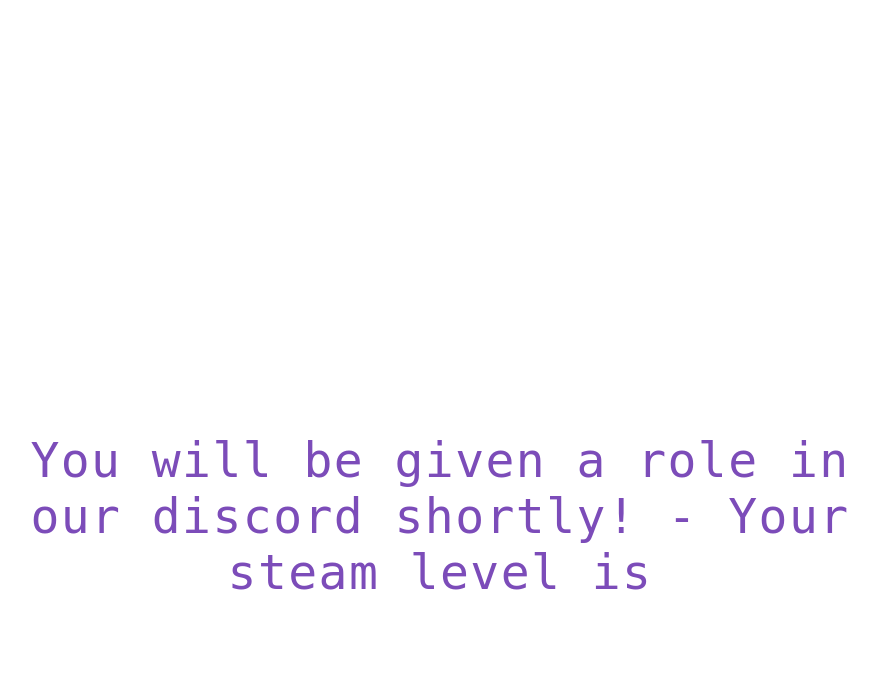
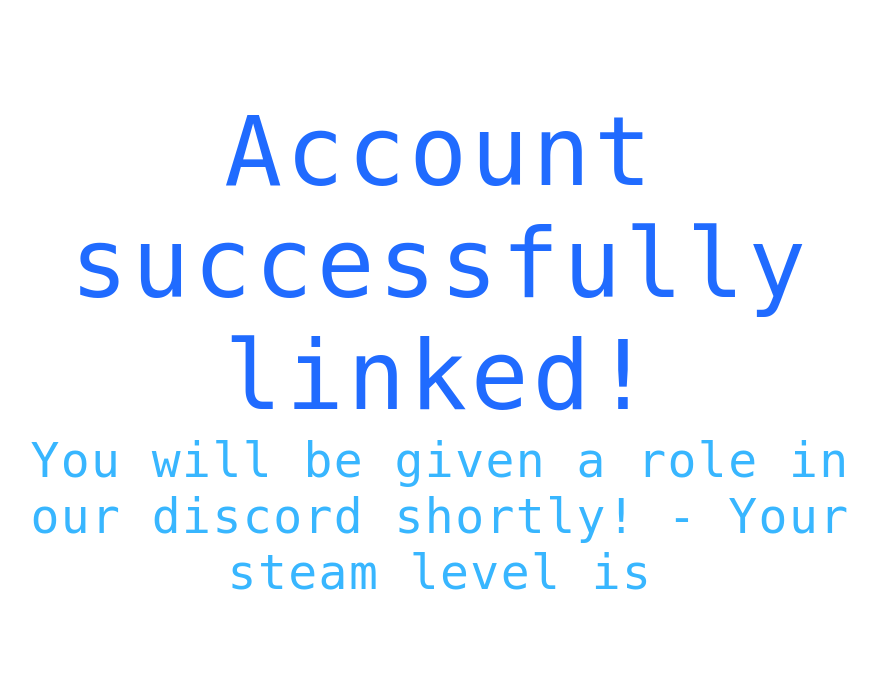
Before and after one commit to JT-Dev321/DuobotBot, a Flask app: template web/templates/callback.html in a window 1280 px wide. Shown: the top 695 px of the page, without its empty margins (200-1078 px from the left). Run offline with Flask 3, Linux system fonts and the light colour scheme; the template is opened without the code that fills it, so the values that code supplies are empty.

Commit message:
Updated style colours

```diff
--- a/web/static/styles.css
+++ b/web/static/styles.css
@@ -1,3 +1,7 @@
+:root {
+  --primary-color: #38b6ff;
+}
+
 .SiteTitle {
   display: flex;
   flex-direction: column;
@@ -7,7 +11,7 @@
   justify-content: center;
   font-size: 6em;
   font-family: "Alfa Slab One", monospace;
-  color: white;
+  color: rgb(32, 107, 255);
   letter-spacing: 0.04em;
   text-align: center;
 }
@@ -15,5 +19,5 @@
 .SiteSubtitle {
   font-size: 0.5em;
   letter-spacing: 0.03em;
-  color: #7C4CB9;
+  color: var(--primary-color);
 }
```
